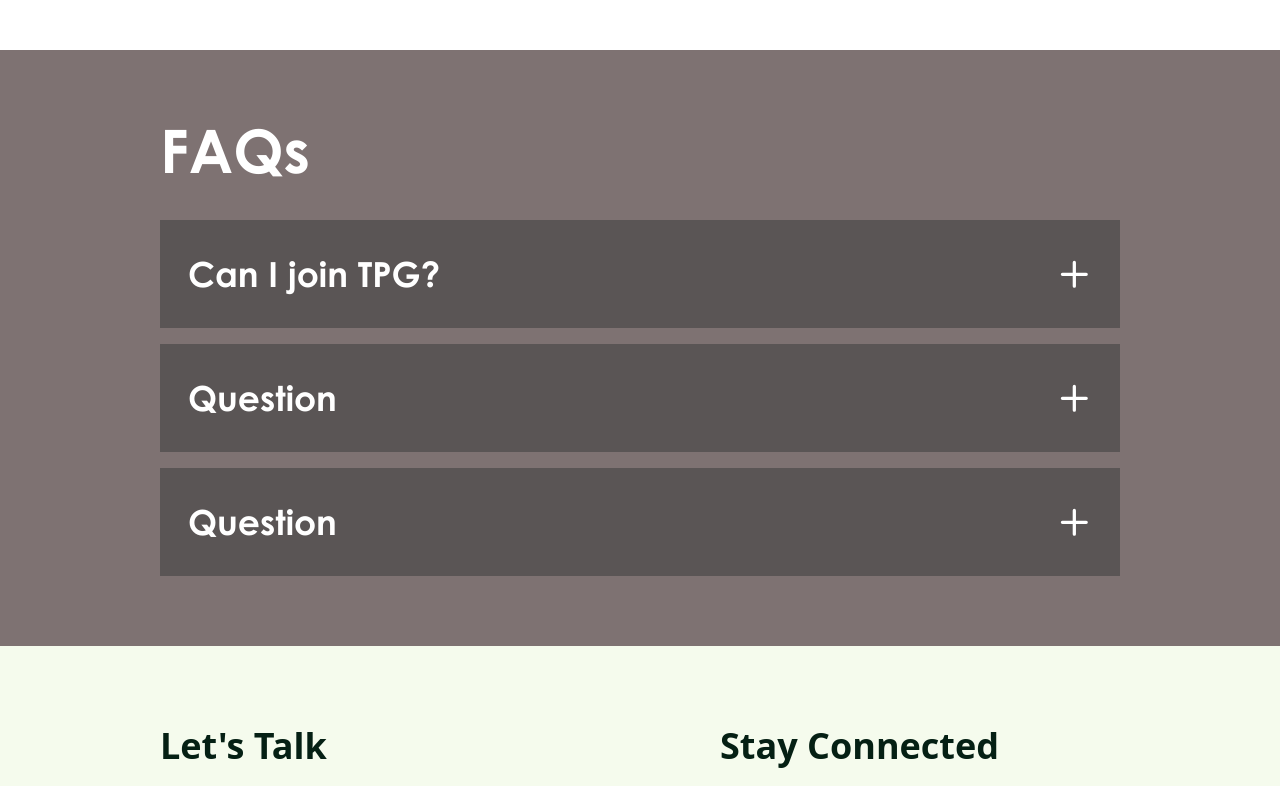
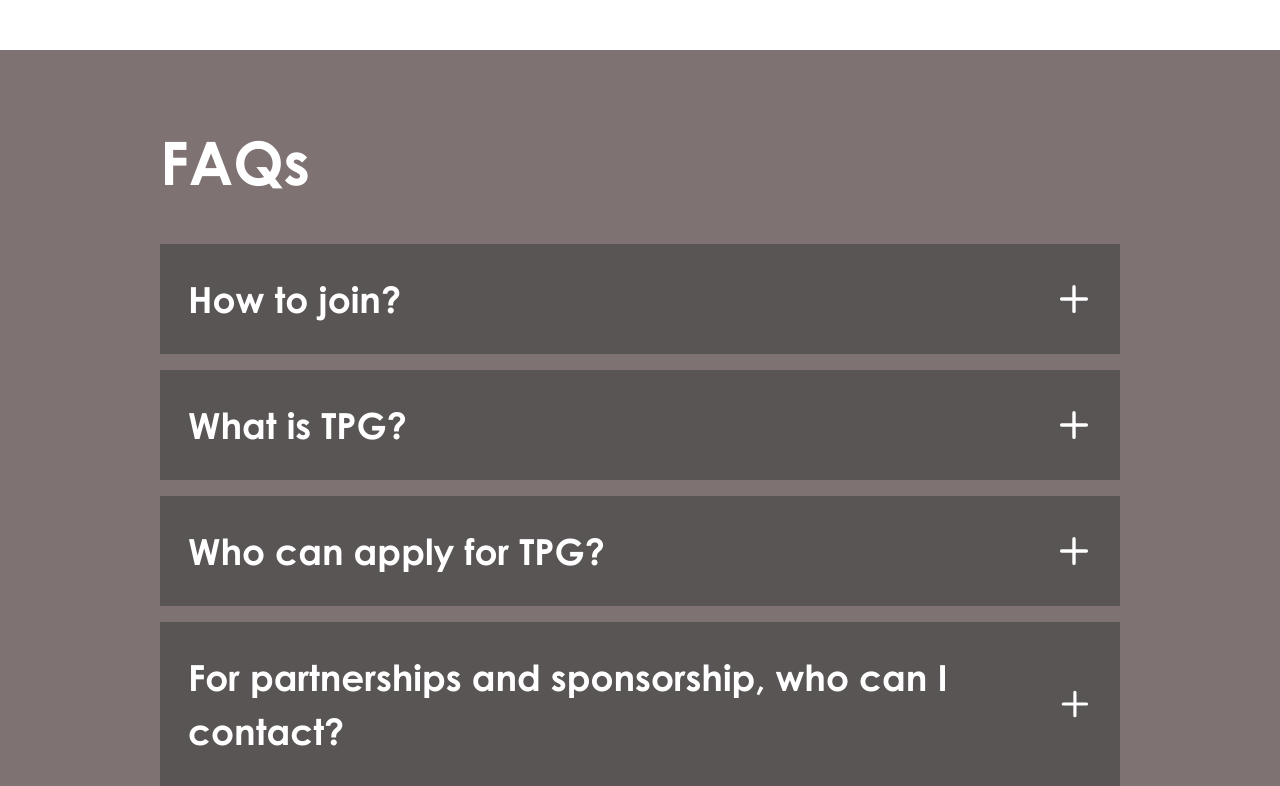
Before and after one commit to PUP-The-Programmers-Guild/TPGWebsite, a Next.js app: page / in a window 1280 px wide. Shown: the part 3248-4034 px from the top of the page. Built offline with nearby package versions, Linux system fonts and the light colour scheme; what tailwind-gradient-mask-image would draw is missing.

Commit message:
refactor: adjust scale, onClick of FAQS component
- adjust text scale of Accordion subcomponent of FAQS component
- adjust text alignment of Accordion (unit case: Long Question Item)
- remove Minus component, replace it with rotation animation of Plus Component with CSS ease transition

```diff
--- a/src/components/Home/FAQS.tsx
+++ b/src/components/Home/FAQS.tsx
@@ -3,33 +3,39 @@ import { Minus, Plus } from "@phosphor-icons/react";
 
 const questions = [
   {
-    title: "Can I join TPG?",
-    description: "Lorem ipsum dolor sit amet, consectetur adipiscing elit, sed do eiusmod tempor incididunt ut labore et dolore magna aliqua. Ut enim ad minim veniam, quis nostrud exercitation ullamco laboris nisi ut aliquip ex ea commodo consequat.",
+    title: "How to join?",
+    description:
+      "Check out our Facebook Page when the next wave of the membership applications will occur. Usually we have 2, one before or during the first semester and the second is before or during the second semester.",
   },
   {
-    title: "Question",
-    description: "Lorem ipsum dolor sit amet, consectetur adipiscing elit, sed do eiusmod tempor incididunt ut labore et dolore magna aliqua. Ut enim ad minim veniam, quis nostrud exercitation ullamco laboris nisi ut aliquip ex ea commodo consequat.",
+    title: "What is TPG?",
+    description:
+      "The PUP Programmers' Guild (PUP-TPG) is a non-academic organization of the Polytechnic University of the Philippines, open to all colleges of the PUP System. We hold various events and activities linked to the fields of programming and development that focuses on competing and enriching students knowledge and abilities when it comes to computer and information technology-related fields.",
   },
   {
-    title: "Question",
-    description: "Lorem ipsum dolor sit amet, consectetur adipiscing elit, sed do eiusmod tempor incididunt ut labore et dolore magna aliqua. Ut enim ad minim veniam, quis nostrud exercitation ullamco laboris nisi ut aliquip ex ea commodo consequat.",
-  }
+    title: "Who can apply for TPG?",
+    description:
+      "Qualifications is that you must be currently enrolled and a bonifide student at any of the PUP main and branches. Any course or year level can join, as long as you have a passion or interest for programming.",
+  },
+  {
+    title: "For partnerships and sponsorship, who can I contact?",
+    description: "Please email us at puptpg.partnership@gmail.com, we'd love to collaborate with you.",
+  },
 ];
 
 export default function FAQS() {
   return (
     <section className="bg-[#7E7272] py-[4.375rem] text-white">
       <div className="mx-auto max-w-[960px] space-y-10">
-        <h2 className="font-title text-6xl font-bold">FAQs</h2>
+        <h2 className="font-title text-6xl font-bold leading-[84px]">FAQs</h2>
         <Accordion type="single" collapsible className="space-y-4">
           {questions.map((question, index) => (
             <AccordionItem key={index} value={index.toString()} className="space-y-7 bg-[#5A5555] p-7">
-              <AccordionTrigger className="font-heading text-[2.16506rem] font-bold [&[data-state=open]>#minus]:block [&[data-state=open]>#plus]:hidden">
-                {question.title}
-                <Plus id="plus" weight="bold" />
-                <Minus id="minus" weight="bold" className="hidden" />
+              <AccordionTrigger className="text-start font-heading text-[36px] font-bold [&[data-state=open]>#plus]:rotate-45">
+                <span>{question.title}</span>
+                <Plus id="plus" weight="bold" className="transition duration-300" />
               </AccordionTrigger>
-              <AccordionContent className="font-body text-xl">{question.description}</AccordionContent>
+              <AccordionContent className="font-body text-xl leading-[24px]">{question.description}</AccordionContent>
             </AccordionItem>
           ))}
         </Accordion>
--- a/src/components/base/Accordion.tsx
+++ b/src/components/base/Accordion.tsx
@@ -12,7 +12,7 @@ const AccordionItem = React.forwardRef<
   <AccordionPrimitive.Item
     ref={ref}
     // background-color not yet final
-    className={cn("bg-gray-100 px-6", className)}
+    className={cn("bg-gray-100 px-[30px]", className)}
     {...props}
   />
 ));
```
